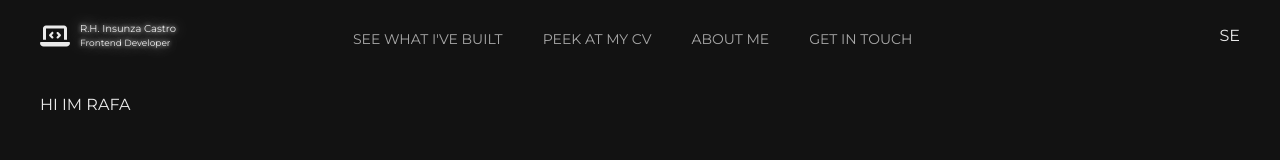
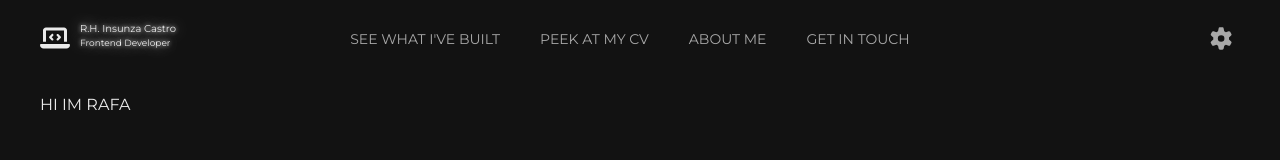
Before and after one commit to rafainsunza/portfolio, a React (Vite) app: page / in a window 1280 px wide. Shown: the part 77-237 px from the top of the page. Built offline with nearby package versions, Linux system fonts and the light colour scheme.

Commit message:
Close navbar on nav-link click

```diff
--- a/src/App.jsx
+++ b/src/App.jsx
@@ -6,7 +6,6 @@ import { useEffect, useRef, useState } from "react";
 
 function App() {
   const [mobileNavIsOpen, setMobileNavIsOpen] = useState(false);
-
   const [activeSection, setActiveSection] = useState("hero");
 
   const sectionRefs = {
@@ -64,7 +63,7 @@ function App() {
           <Branding hideOnDesktop />
         </a>
 
-        <Navbar isOpen={mobileNavIsOpen} activeSection={activeSection} />
+        <Navbar isOpen={mobileNavIsOpen} activeSection={activeSection} setIsOpen={setMobileNavIsOpen} />
 
         <MenuButton isToggled={mobileNavIsOpen} setIsToggled={setMobileNavIsOpen} />
       </header>
--- a/src/components/branding/branding.scss
+++ b/src/components/branding/branding.scss
@@ -2,7 +2,7 @@
 
 .branding {
   display: flex;
-  align-items: center;
+  align-items: flex-end;
   gap: 10px;
 
   &__icon {
--- a/src/components/navbar/navbar.jsx
+++ b/src/components/navbar/navbar.jsx
@@ -1,30 +1,51 @@
 import "./navbar.scss";
 import Branding from "../branding/branding";
+import Settings from "../settings/settings";
 
-function Navbar({ isOpen, activeSection }) {
+function Navbar({ isOpen, activeSection, setIsOpen }) {
+  const handleClick = () => {
+    setIsOpen(false);
+  };
+
   return (
     <div className={`navbar ${isOpen ? "open" : ""}`}>
       <nav>
-        <a href="#hero" className={`navbar__nav-link ${activeSection === "hero" ? "active" : ""}`}>
+        <a
+          href="#hero"
+          className={`navbar__nav-link ${activeSection === "hero" ? "active" : ""}`}
+          onClick={handleClick}
+        >
           <Branding />
         </a>
         <div className="navbar__center-container">
-          <a href="#projects" className={`navbar__nav-link ${activeSection === "projects" ? "active" : ""}`}>
+          <a
+            href="#projects"
+            className={`navbar__nav-link ${activeSection === "projects" ? "active" : ""}`}
+            onClick={handleClick}
+          >
             SEE WHAT I'VE BUILT
           </a>
-          <a href="#cv" className={`navbar__nav-link ${activeSection === "cv" ? "active" : ""}`}>
+          <a href="#cv" className={`navbar__nav-link ${activeSection === "cv" ? "active" : ""}`} onClick={handleClick}>
             PEEK AT MY CV
           </a>
-          <a href="#about" className={`navbar__nav-link ${activeSection === "about" ? "active" : ""}`}>
+          <a
+            href="#about"
+            className={`navbar__nav-link ${activeSection === "about" ? "active" : ""}`}
+            onClick={handleClick}
+          >
             ABOUT ME
           </a>
-          <a href="#contact" className={`navbar__nav-link ${activeSection === "contact" ? "active" : ""}`}>
+          <a
+            href="#contact"
+            className={`navbar__nav-link ${activeSection === "contact" ? "active" : ""}`}
+            onClick={handleClick}
+          >
             GET IN TOUCH
           </a>
         </div>
       </nav>
 
-      <div className="navbar__toggle-container">SE</div>
+      <Settings />
     </div>
   );
 }
--- a/src/components/navbar/navbar.scss
+++ b/src/components/navbar/navbar.scss
@@ -64,7 +64,7 @@
   &__nav-link {
     padding: 10px 40px 10px 40px;
     color: var(--secondary-text);
-    transition: color 0.3s ease, text-shadow 0.3s ease;
+    transition: color 0.3s ease, text-shadow 0.3s ease, transform 0.3s ease;
 
     &:hover {
       color: var(--primary-text);
@@ -125,6 +125,12 @@ nav {
   flex-direction: column;
   gap: 40px;
 
+  @media (min-width: $breakpoint-xs) {
+    padding: 60px 0;
+    border-top: 1px solid var(--border);
+    border-bottom: 1px solid var(--border);
+  }
+
   @media (min-width: $breakpoint-md-lg) {
     flex-direction: row;
     align-items: flex-end;
@@ -132,5 +138,7 @@ nav {
     position: static;
     width: 100%;
     height: auto;
+    border: none;
+    padding: 0;
   }
 }
--- /dev/null
+++ b/src/components/settings/settings.jsx
@@ -0,0 +1,16 @@
+import "./settings.scss";
+
+import { FontAwesomeIcon } from "@fortawesome/react-fontawesome";
+import { faGear, faLaptopCode } from "@fortawesome/free-solid-svg-icons";
+
+function Settings() {
+  return (
+    <div className="settings">
+      <button className="settings__button">
+        <FontAwesomeIcon icon={faGear} />
+      </button>
+    </div>
+  );
+}
+
+export default Settings;
--- /dev/null
+++ b/src/components/settings/settings.scss
@@ -0,0 +1,38 @@
+@import "../../index.scss";
+
+.settings {
+  padding-left: 40px;
+
+  @media (min-width: $breakpoint-md-lg) {
+    padding: 8px 0 0 0;
+  }
+
+  &__button {
+    width: max-content;
+    border: none;
+    background-color: transparent;
+    color: var(--secondary-text);
+    font-size: 21px;
+    cursor: pointer;
+    transition: color 0.3s ease, transform 0.3s;
+
+    &:hover {
+      color: var(--primary-text);
+      transform: scale(1.1);
+
+      & svg {
+        animation: spin 45s linear infinite;
+      }
+    }
+  }
+}
+
+@keyframes spin {
+  from {
+    transform: rotate(0deg);
+  }
+
+  to {
+    transform: rotate(3660deg);
+  }
+}
```
